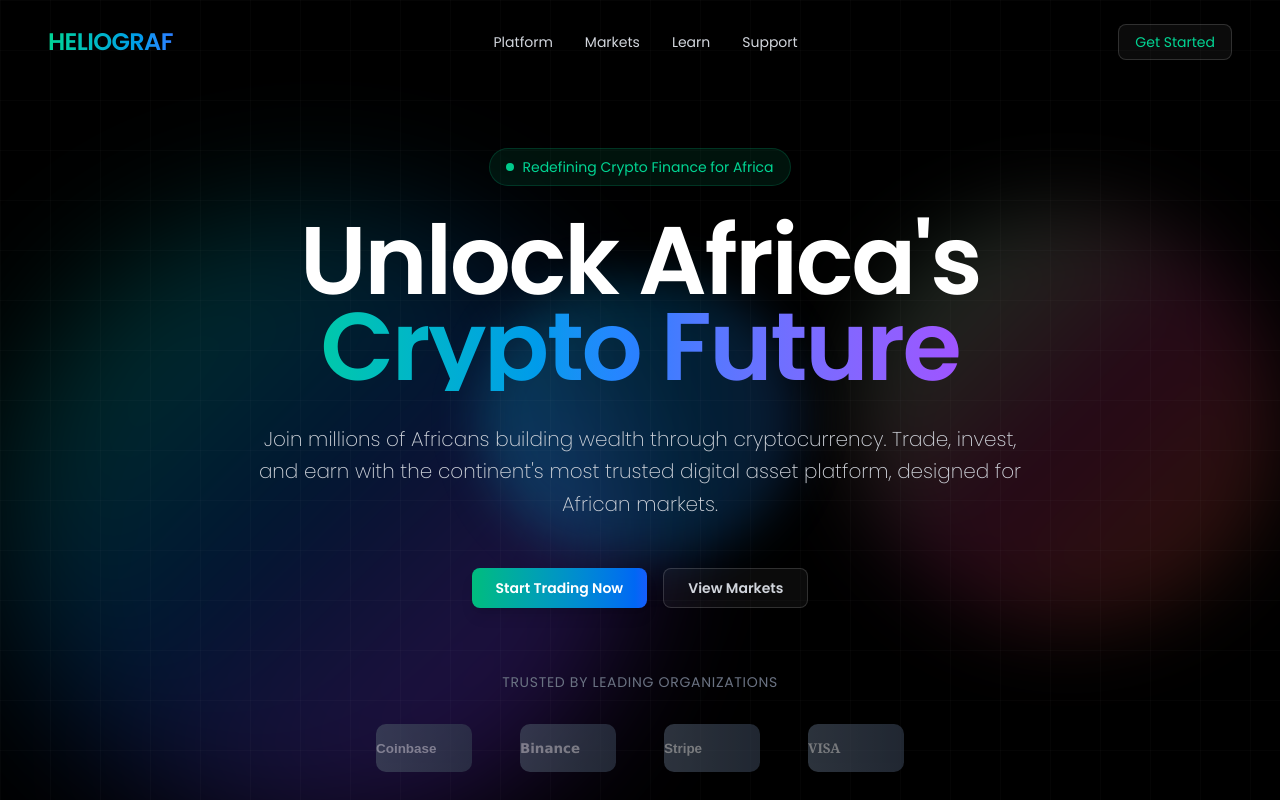
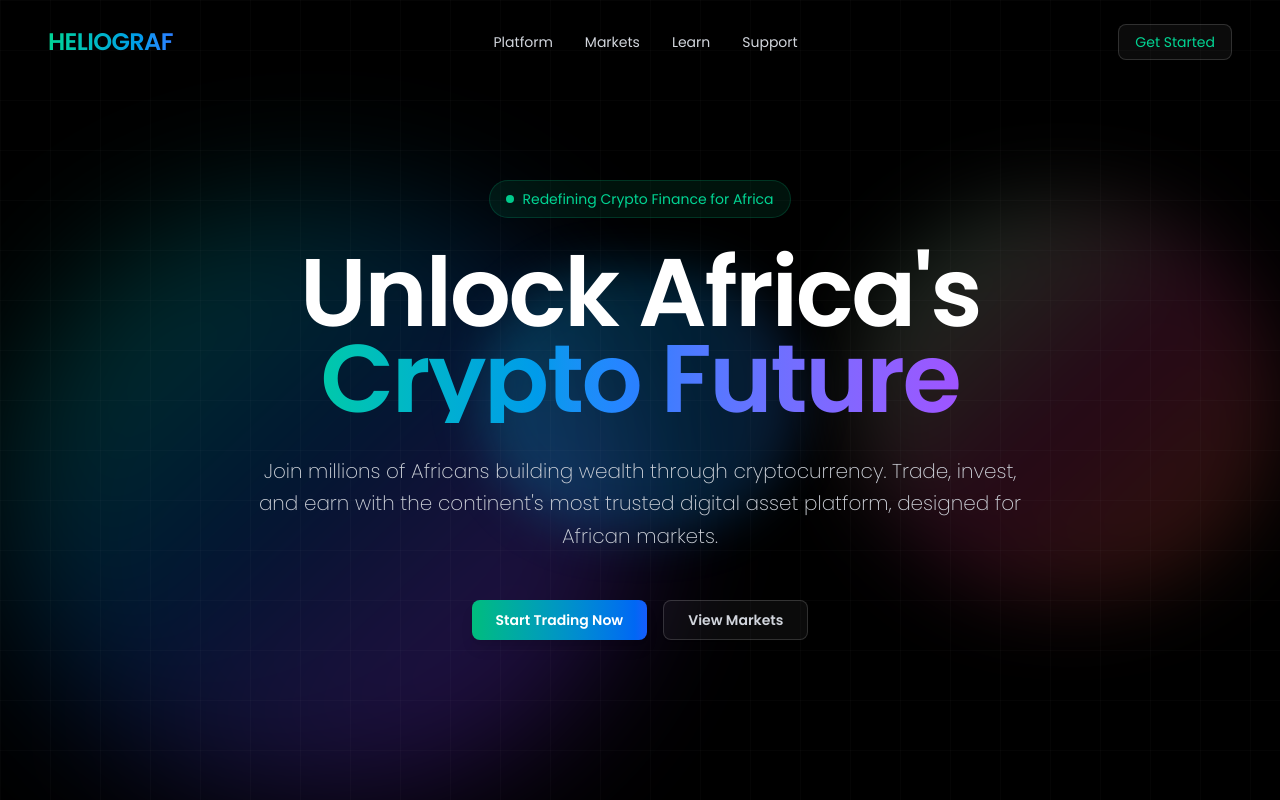
Before and after one commit to harryyking/annologic, a Next.js app: page / in a window 1280 px wide. Shown: the top 800 px of the page. Built offline with nearby package versions, Linux system fonts and the light colour scheme.

Commit message:
remove brand

```diff
--- a/components/Header.tsx
+++ b/components/Header.tsx
@@ -79,46 +79,6 @@ const Header = () => {
             </Button>
           </div>
 
-
-          {/* Trusted by section */}
-          <div className="text-center">
-            <p className="text-sm text-gray-500 mb-8 uppercase tracking-wider font-medium">
-              Trusted by Leading Organizations
-            </p>
-            <div className="flex flex-wrap justify-center items-center gap-12 opacity-60">
-              <div className="h-12 w-24 bg-gradient-to-r from-gray-600 to-gray-700 rounded-lg flex items-center justify-center">
-              {/* Visa logo */}
-              <svg className="h-8 w-auto opacity-70" viewBox="0 0 100 20" fill="none" xmlns="http://www.w3.org/2000/svg">
-              <rect width="100" height="20" fill="transparent"/>
-              <text x="0" y="15" fontFamily="Arial, sans-serif" fontSize="14" fontWeight="bold" fill="white">Coinbase</text>
-            </svg>
-
-              </div>
-              <div className="h-12 w-24 bg-gradient-to-r from-gray-600 to-gray-700 rounded-lg flex items-center justify-center">
-
-              <svg className="h-8 w-auto opacity-70" viewBox="0 0 100 20" fill="none" xmlns="http://www.w3.org/2000/svg">
-              <rect width="100" height="20" fill="transparent"/>
-              <text x="0" y="15" fontFamily="Verdana, sans-serif" fontSize="14" fontWeight="bold" fill="white">Binance</text>
-            </svg>
-
-              </div>
-              <div className="h-12 w-24 bg-gradient-to-r from-gray-600 to-gray-700 rounded-lg flex items-center justify-center">
-                {/* Stripe */}
-                <svg className="h-8 w-auto opacity-70" viewBox="0 0 100 20" fill="none" xmlns="http://www.w3.org/2000/svg">
-              <rect width="100" height="20" fill="transparent"/>
-              <text x="0" y="15" fontFamily="Helvetica Neue, sans-serif" fontSize="14" fontWeight="bold" fill="white">Stripe</text>
-            </svg>
-
-              </div>
-              <div className="h-12 w-24 bg-gradient-to-r from-gray-600 to-gray-700 rounded-lg flex items-center justify-center">
-                {/* Binance Logo (simplified) */}
-                <svg className="h-8 w-auto opacity-70" viewBox="0 0 100 20" fill="none" xmlns="http://www.w3.org/2000/svg">
-              <rect width="100" height="20" fill="transparent"/>
-              <text x="0" y="15" fontFamily="Georgia, serif" fontSize="14" fontWeight="bold" fill="white">VISA</text>
-            </svg>
-              </div>
-            </div>
-          </div>
         </div>
       </section>
     </div>
```
